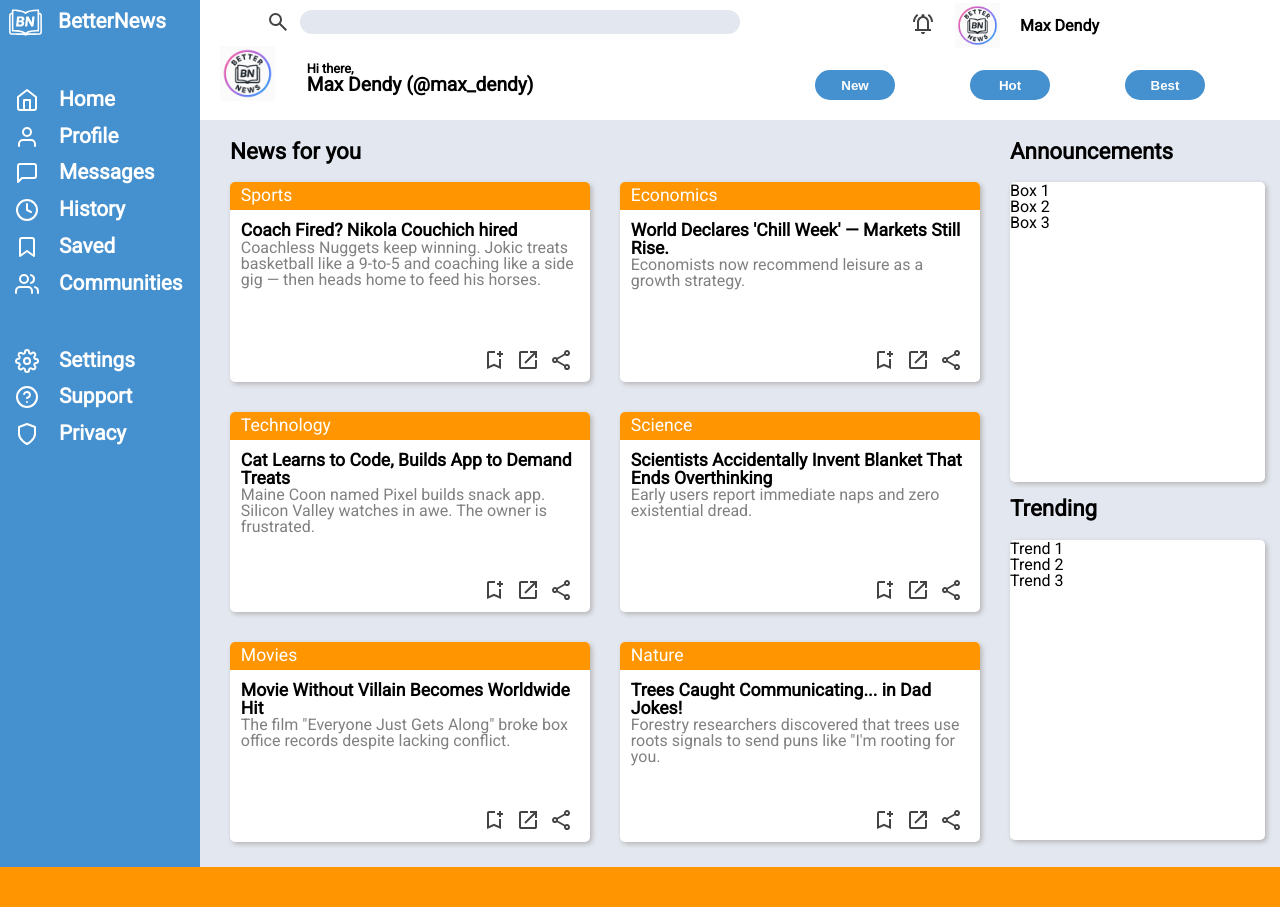
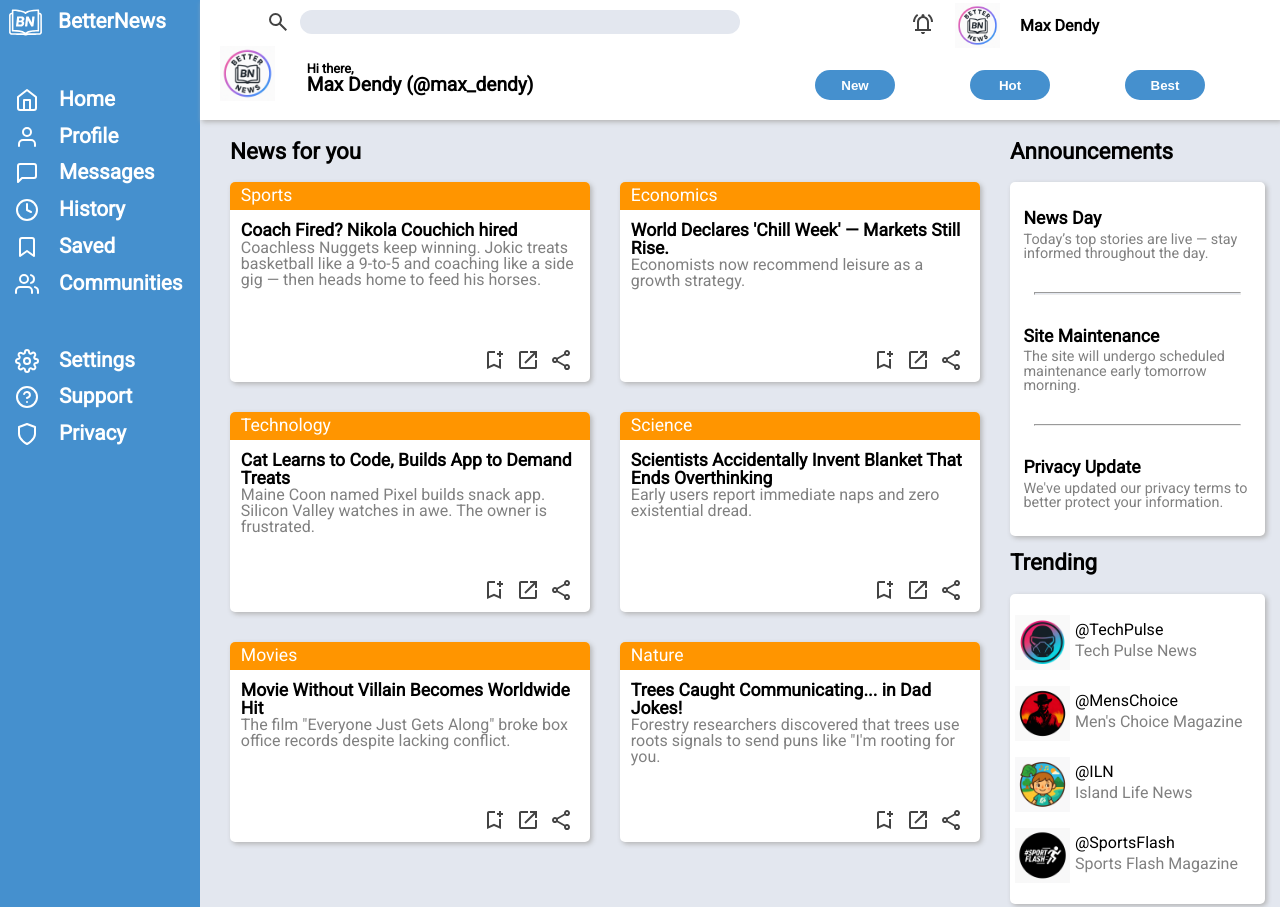
Before and after one commit to MaxKamenskii/admin-dashboard, a plain HTML site: page index.html in a window 1280 px wide. Shown: the top 907 px of the page. Drawn offline with Linux system fonts and the light colour scheme.

Commit message:
Style trending box

```diff
--- a/index.html
+++ b/index.html
@@ -162,17 +162,45 @@
                 <div class="announcementsBox">
                     <p class="subheading">Announcements</p>
                     <div class="announcements">
-                        <div class="announcement">Box 1</div>
-                        <div class="announcement">Box 2</div>
-                        <div class="announcement">Box 3</div>
+                        <div class="announcement">
+                            <h3>News Day</h3>
+                            <p>Today’s top stories are live — stay informed throughout the day.</p>
+                        </div>
+                        <hr>
+                        <div class="announcement">
+                            <h3>Site Maintenance</h3>
+                            <p>The site will undergo scheduled maintenance early tomorrow morning.</p>
+                        </div>
+                        <hr>
+                        <div class="announcement">
+                            <h3>Privacy Update</h3>
+                            <p>We've updated our privacy terms to better protect your information.</p>
+                        </div>
                     </div>
                 </div>
                 <div class="trendingBox">
                     <div class="subheading">Trending</div>
                     <div class="trending">
-                        <div class="trend">Trend 1</div>
-                        <div class="trend">Trend 2</div>
-                        <div class="trend">Trend 3</div>
+                        <div class="trend">
+                            <img class="trendLogo" src="images/avatar2.png">
+                            <div class="trendHashtag">@TechPulse</div>
+                            <div class="trendName">Tech Pulse News</div>
+                        </div>
+                        <div class="trend">
+                            <img class="trendLogo" src="images/avatar3.png">
+                            <div class="trendHashtag">@MensChoice</div>
+                            <div class="trendName">Men's Choice Magazine</div>
+                        </div>
+                        <div class="trend">
+                            <img class="trendLogo" src="images/avatar4.png">
+                            <div class="trendHashtag">@ILN</div>
+                            <div class="trendName">Island Life News</div>
+                        </div>
+                        <div class="trend">
+                            <img class="trendLogo" src="images/avatar6.png">
+                            <div class="trendHashtag">@SportsFlash</div>
+                            <div class="trendName">Sports Flash Magazine</div>
+                        </div>
                     </div>
                 </div>
             </div>
--- a/styles.css
+++ b/styles.css
@@ -24,6 +24,7 @@
     --orange: #ff9500;
     --white: #FFFFFF;
     --shadow: #b4b4b4;
+    --text-color: grey;
 }
 .container {
     display: grid;
@@ -32,9 +33,12 @@
 }
 /* Header styling */
 #header {
+    z-index: 10;
+    background-color: var(--white);
     display: grid;
     grid-template-columns: 1fr 1fr;
     grid-template-rows: 50px 70px;
+    box-shadow: 2px 2px 5px var(--shadow);
 }
 #search {
     grid-column-start: 1;
@@ -252,25 +256,48 @@ li:hover {
     border-radius: 25px;
 }
 .articleText {
-    color: grey;
+    color: var(--text-color)
 }
 /* Announcements and trends */
 .announcementBox {
     grid-column: 2;
 }
+hr {
+    width: 90%;
+    height: 0.5px;
+    background-color: var(--grey);
+}
+h3 {
+    font-weight: bold;
+    font-size: 1.1rem;
+    margin-bottom: 5px;
+    color: black;
+}
+
 .announcements {
+    display: flex;
+    flex-direction: column;
+    justify-content: space-between;
     background-color: var(--white);
     height: 300px;
     margin-right: 15px;
     margin-bottom: 15px;
     border-radius: 5px;
     box-shadow: 2px 2px 5px var(--shadow);
+    font-size: 0.9rem;
+    color: var(--text-color);
+    /* padding: 5%; */
+    padding: 10% 5%;
 }
+/* Trending Box Styling */
 .trendingBox {
     grid-column: 2;
     /* margin: 15px; */
 }
 .trending {
+    display: flex;
+    flex-direction: column;
+    padding: 5px;
     background-color: var(--white);
     height: 300px;
     margin-right: 15px;
@@ -278,8 +305,29 @@ li:hover {
     margin-bottom: 15px;
     border-radius: 5px;
     box-shadow: 2px 2px 5px var(--shadow);
+    justify-content: space-evenly;
 }
-
+.trend {
+    display: grid;
+    grid-template-columns: 60px 1fr;
+    grid-template-rows: 1fr 1fr;
+}
+.trendHashtag {
+    grid-row: 1 / 2;
+    grid-column: 2;
+    align-self: center;
+}
+.trendName {
+    grid-row: 2 / 3;
+    grid-column: 2;
+    color: var(--text-color)
+}
+.trendLogo {
+    grid-column: 1;
+    grid-row: 1 / 3;
+    width: 55px;
+    height: 55px;
+}
 .footer {
     grid-column: 1 / 3;
     grid-row: 3 / 4;
```
Also changed, not shown: images/avatar3.png (added), images/avatar4.png (added), images/avatar6.png (added).
